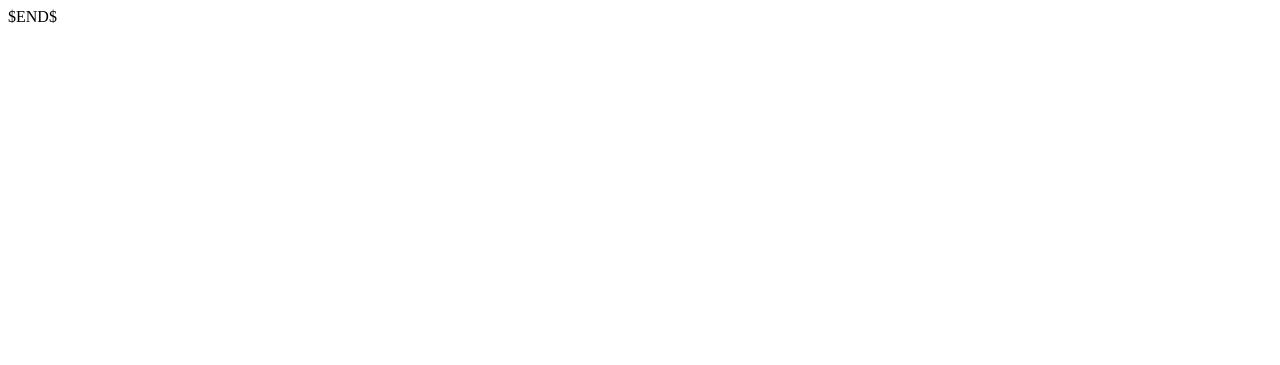
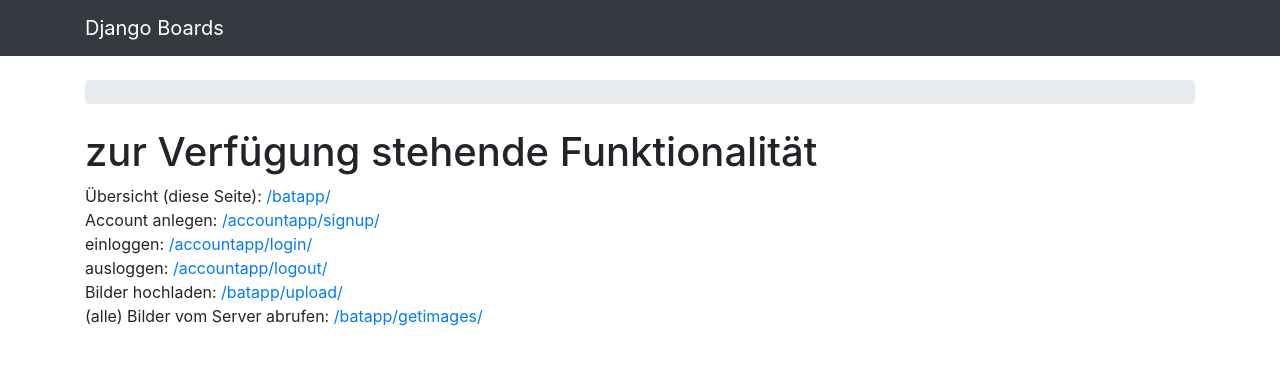
Before and after one commit to fck-old/BAT, a Django app: page /batapp/ in a window 1280 px wide. Before the commit the part shown is almost empty. Shown: the top 365 px of the page. Run offline with Django 3.2, Linux system fonts and the light colour scheme; some libraries are stand-ins or nearby versions; some web fonts are replaced.

Commit message:
neues Template fuer Funktionalitaets-Seite

```diff
--- a/batproject/templates/functionality.html
+++ b/batproject/templates/functionality.html
@@ -1,10 +1,10 @@
-<!DOCTYPE html>
-<html lang="en">
-<head>
-    <meta charset="UTF-8">
-    <title>$Title$</title>
-</head>
-<body>
-$END$
-</body>
-</html>
+{% extends 'base.html' %}
+    {% block content %}
+        <h1> zur Verfügung stehende Funktionalität  </h1>
+            <div>Übersicht (diese Seite): <a href= "{% url 'functions' %}"> {% url 'functions' %} </a> </div>
+            <div>Account anlegen: <a href= "{% url 'signup' %}"> {% url 'signup' %} </a> </div>
+            <div>einloggen: <a href= "{% url 'login' %}"> {% url 'login' %} </a> </div>
+            <div>ausloggen: <a href= "{% url 'logout' %}"> {% url 'logout' %} </a> </div>
+            <div>Bilder hochladen: <a href= "{% url 'upload' %}"> {% url 'upload' %} </a> </div>
+            <div>(alle) Bilder vom Server abrufen: <a href= "{% url 'getimages' %}"> {% url 'getimages' %} </a> </div>
+    {% endblock %}
```
